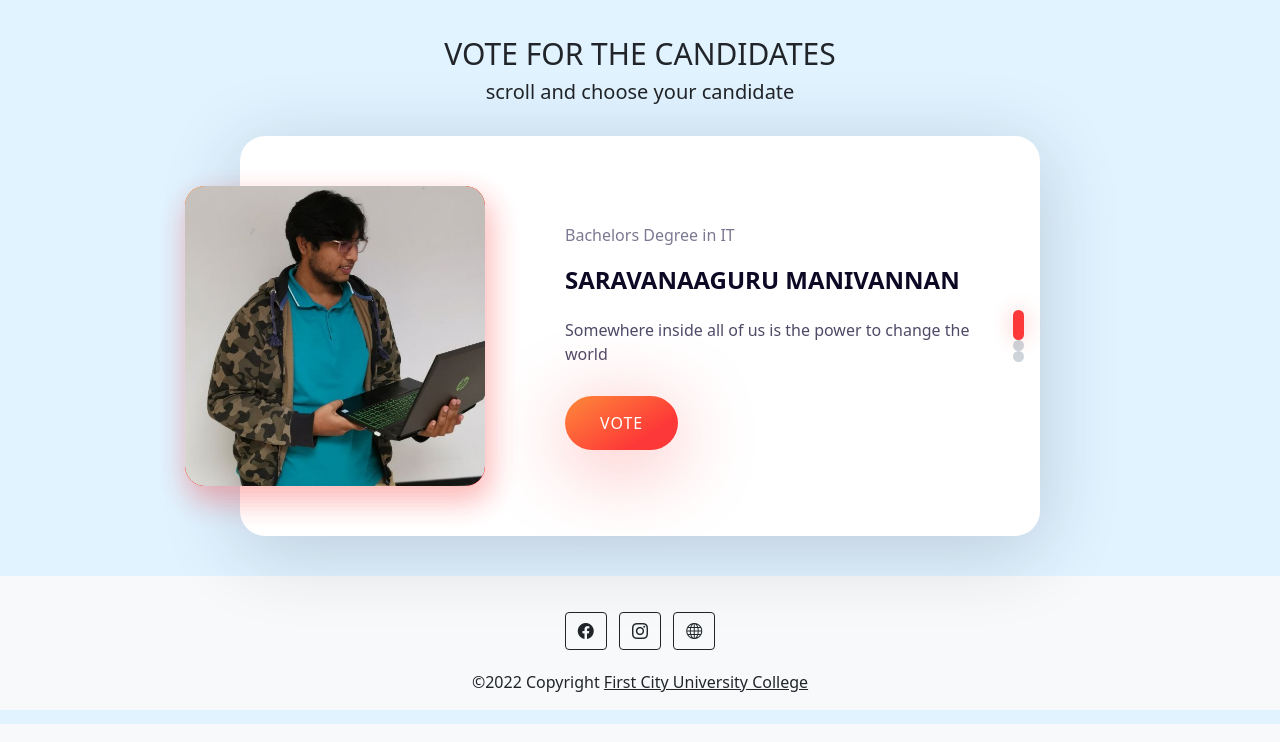
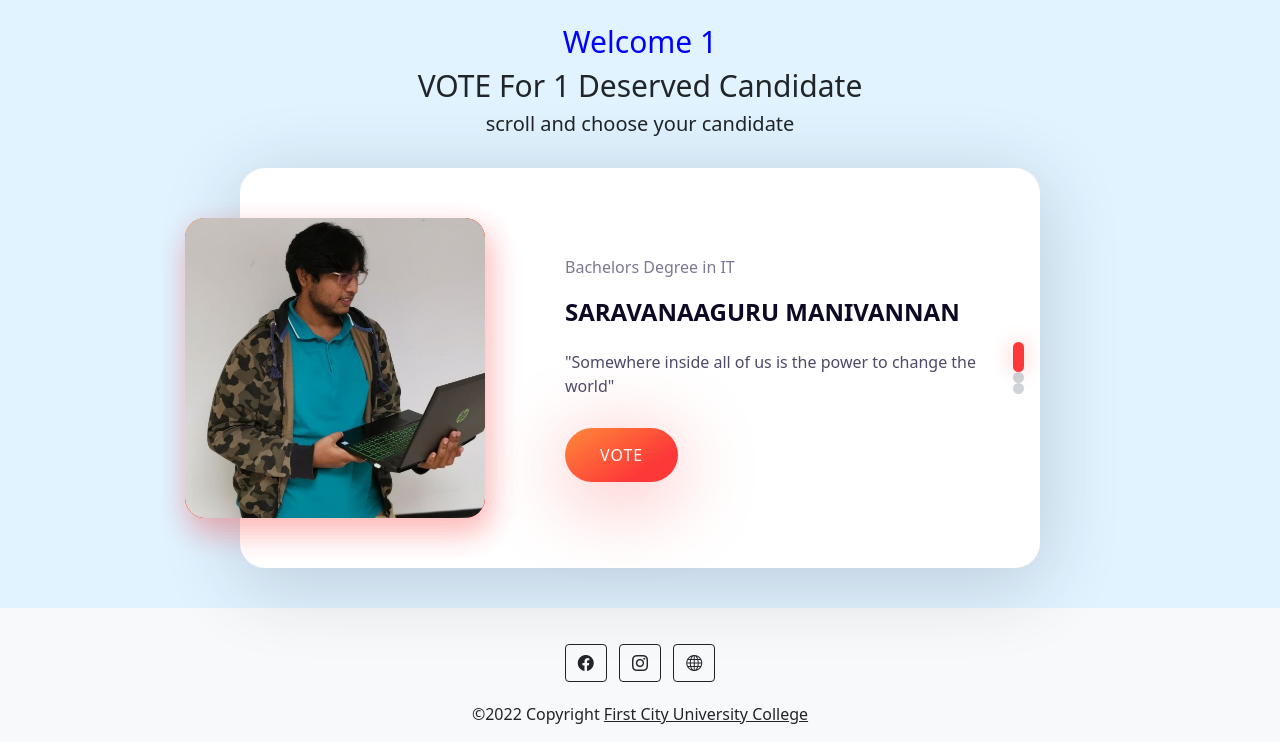
Before and after one commit to javelineou/sd-project, a PHP site: page /sd-project/vote.php in a window 1280 px wide. Shown: the part 76-818 px from the top of the page. Run offline with PHP 8.4, Linux system fonts and the light colour scheme; the visitor is signed in with stand-in values (Sample User, id 1).

Commit message:
vote page update

```diff
--- a/vote.php
+++ b/vote.php
@@ -1,12 +1,11 @@
 <?php
-
+	include("config.php");
    session_start();
     if(!isset($_SESSION['student_id'])){
         header("location: login.php");
     }
+?>
 
-
-?>
 <!DOCTYPE html>
 <html lang="en">
   <head>
@@ -105,8 +104,13 @@
 
   <!-- Body -->
   <body>
+	</br>
+	<h2 class="pagetitle" style= " color:Blue;">
+      Welcome <?php echo $_SESSION['student_id']  ?>
+    </h2>
+
     <h2 class="pagetitle">
-      <br />VOTE FOR THE CANDIDATES
+      VOTE For 1 Deserved Candidate
     </h2>
 	<h6 class="pagetitle" style="font-size:20px" >
     scroll and choose your candidate<br />
@@ -125,7 +129,7 @@
 		  <div class="blog-slider__content">
 			<span class="blog-slider__code">Bachelors Degree in IT</span>
 			<div class="blog-slider__title">SARAVANAAGURU MANIVANNAN</div>
-			<div class="blog-slider__text">Somewhere inside all of us is the power to change the world </div>
+			<div class="blog-slider__text">"Somewhere inside all of us is the power to change the world"</div>
 			<a href="#" class="blog-slider__button">VOTE</a>
 		  </div>
 		</div>
@@ -137,7 +141,7 @@
 		  <div class="blog-slider__content">
 			<span class="blog-slider__code">Bachelors Degree in CS</span>
 			<div class="blog-slider__title">ADRIANUS TRISTAN</div>
-			<div class="blog-slider__text">what you do has far greater impact than what you say</div>
+			<div class="blog-slider__text">"what you do has far greater impact than what you say"</div>
 			<a href="#" class="blog-slider__button">VOTE</a>
 		  </div>
 		</div>
@@ -149,7 +153,7 @@
 		  <div class="blog-slider__content">
 			<span class="blog-slider__code">Bachelors Degree in Data Science</span>
 			<div class="blog-slider__title">PIRAVINDRAJ</div>
-			<div class="blog-slider__text">A good education is the foundation for better future</div>
+			<div class="blog-slider__text">"A good education is the foundation for better future"</div>
 			<a href="#" class="blog-slider__button">VOTE</a>
 		  </div>
 		</div>
```
